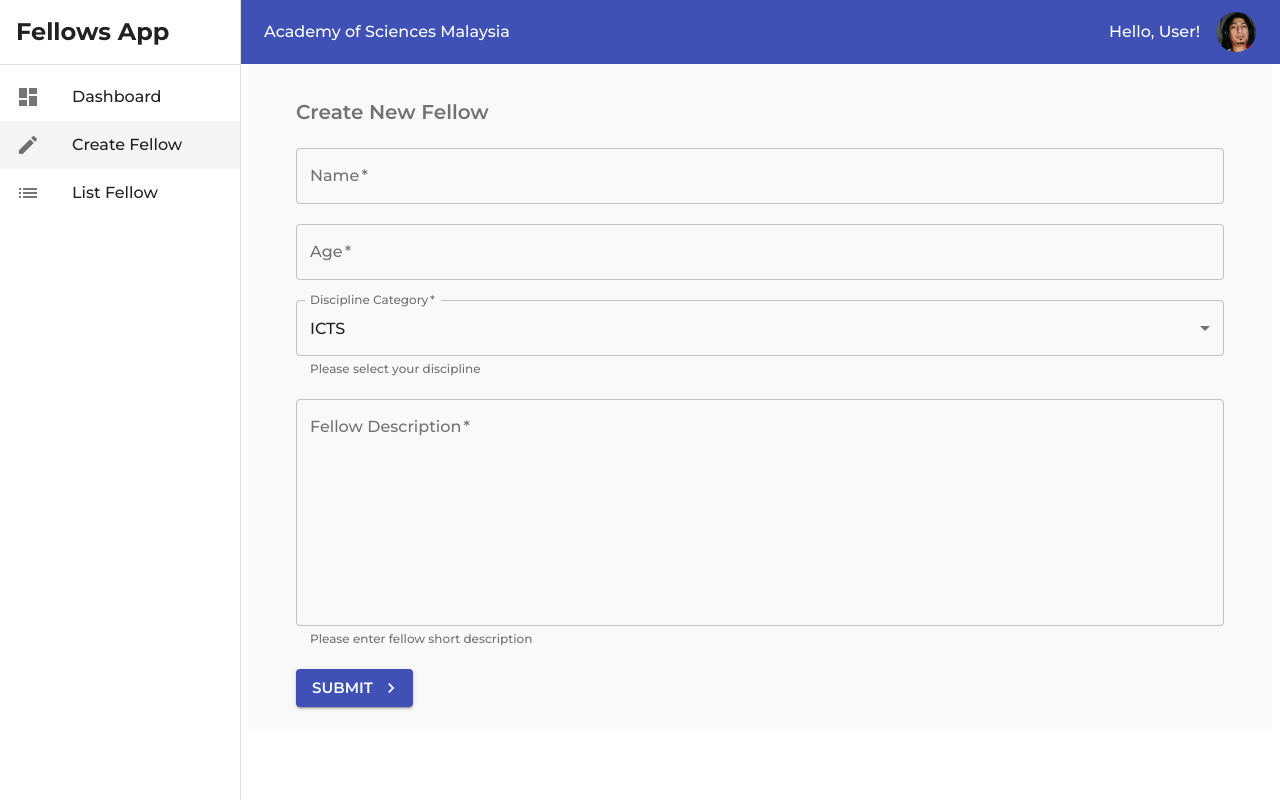
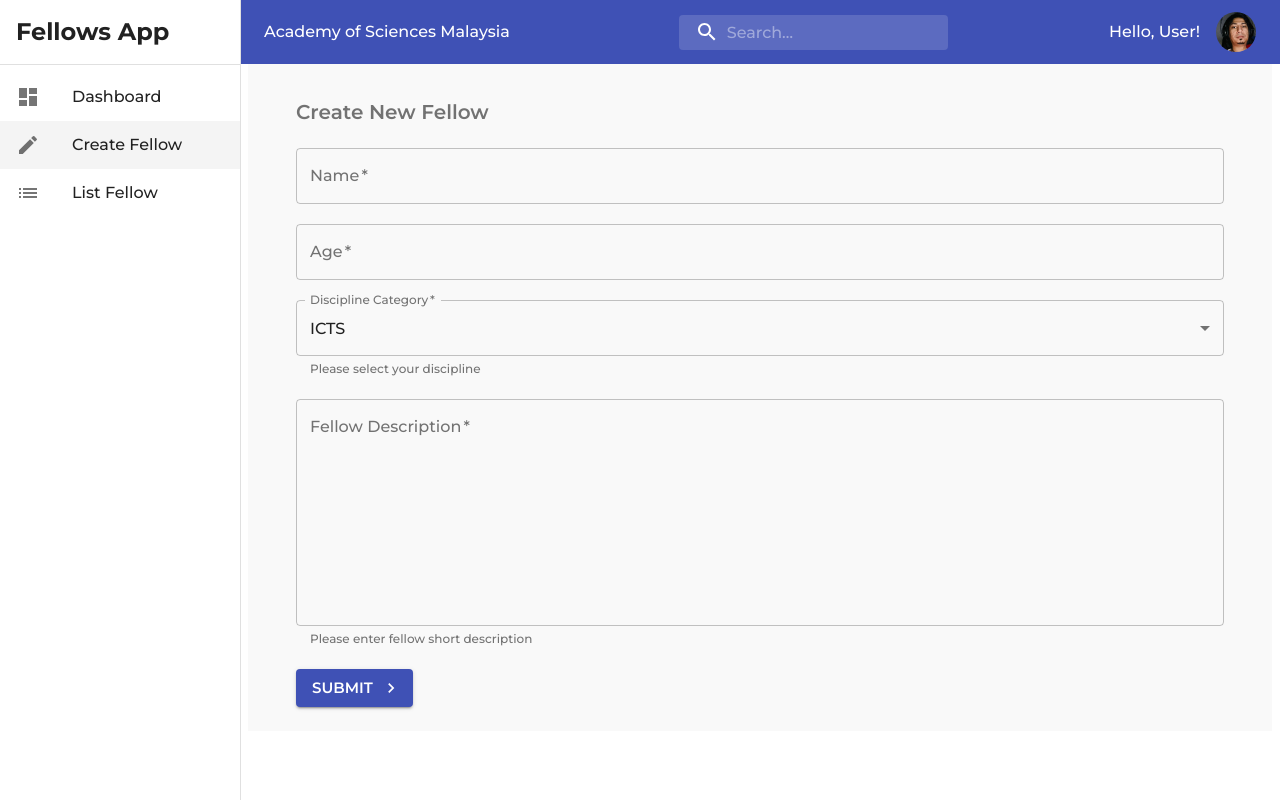
Before and after one commit to HarlicWork/fellows_app, a React (Create React App) app: page /create in a window 1280 px wide. Built offline with nearby package versions, Linux system fonts and the light colour scheme.

Commit message:
change App UI and adding searchbar

```diff
--- a/data/db.json
+++ b/data/db.json
@@ -15,25 +15,18 @@
       "id": 2
     },
     {
-      "name": "Alexis Sanches",
-      "age": "35",
+      "name": "ates",
+      "age": "123",
       "selectDisc": "STDI",
-      "desc": "Sed ut perspiciatis unde omnis iste natus error sit voluptatem accusantium doloremque laudantium, totam rem aperiam, eaque ipsa quae ab illo inventore veritatis et quasi architecto beatae vitae dicta sunt explicabo. Nemo enim ipsam voluptatem quia voluptas sit aspernatur aut odit aut fugit, sed quia consequuntur magni dolores eos qui ratione voluptatem sequi nesciunt. Neque porro quisquam est, qui dolorem ipsum quia dolor sit amet, consectetur, adipisci velit, sed quia non numquam eius modi tempora incidunt ut labore et dolore magnam aliquam quaerat voluptatem.",
-      "id": 5
+      "desc": "asdsadsa",
+      "id": 3
     },
     {
-      "name": "Christiano Ronaldo",
-      "age": "36",
-      "selectDisc": "ES",
-      "desc": "At vero eos et accusamus et iusto odio dignissimos ducimus qui blanditiis praesentium voluptatum deleniti atque corrupti quos dolores et quas molestias excepturi sint occaecati cupiditate non provident, similique sunt in culpa qui officia deserunt mollitia animi, id est laborum et dolorum fuga.",
-      "id": 6
-    },
-    {
-      "name": "Mason Mount",
-      "age": "27",
-      "selectDisc": "MHS",
-      "desc": "Lorem ipsum dolor sit amet, consectetur adipiscing elit, sed do eiusmod tempor incididunt ut labore et dolore magna aliqua. Ut enim ad minim veniam, quis nostrud exercitation ullamco laboris nisi ut aliquip ex ea commodo consequat. Duis aute irure dolor in reprehenderit in voluptate velit esse cillum dolore eu fugiat nulla pariatur. Excepteur sint occaecat cupidatat non proident, sunt in culpa qui officia deserunt mollit anim id est laborum.",
-      "id": 7
+      "name": "TEst",
+      "age": "12",
+      "selectDisc": "ICTS",
+      "desc": "asdsad",
+      "id": 4
     }
   ]
 }
--- /dev/null
+++ b/src/components/AppInput.js
@@ -0,0 +1,35 @@
+import TextField from "@material-ui/core/TextField";
+import { makeStyles } from "@material-ui/core";
+
+const useStyles = makeStyles({
+  field: {
+    marginTop: 20,
+    marginBottom: 20,
+    display: "flex",
+  },
+});
+
+const AppInput = (props) => {
+  const classes = useStyles();
+  return (
+    <TextField
+      className={classes.field}
+      fullWidth={props.fullWidth}
+      required={props.required}
+      multiline={props.multiline}
+      rows={props.rows}
+      label={props.label}
+      helperText={props.helperText}
+      variant={props.variant}
+      type={props.type}
+      defaultValue={props.defaultValue}
+      color="primary"
+      value={props.value}
+      onChange={props.onChange}
+      error={props.error}
+      inputProps={{ ...props.inputProps }}
+    />
+  );
+};
+
+export default AppInput;
--- /dev/null
+++ b/src/components/AppSelect.js
@@ -0,0 +1,33 @@
+import TextField from "@material-ui/core/TextField";
+import { makeStyles } from "@material-ui/core";
+
+const useStyles = makeStyles({
+  field: {
+    marginTop: 20,
+    marginBottom: 20,
+    display: "flex",
+  },
+});
+
+const AppSelect = (props) => {
+  const classes = useStyles();
+  return (
+    <TextField
+    className={classes.field}
+      label="Discipline Category"
+      variant="outlined"
+      color="primary"
+      required
+      select
+      SelectProps={{
+        native: true,
+      }}
+      helperText="Please select your discipline"
+      onChange={props.onChange}
+    >
+      {props.children}
+    </TextField>
+  );
+};
+
+export default AppSelect;
--- a/src/components/Sidenav.js
+++ b/src/components/Sidenav.js
@@ -1,5 +1,5 @@
 import React from "react";
-import { makeStyles } from "@material-ui/core";
+import { alpha, makeStyles } from "@material-ui/core";
 import Drawer from "@material-ui/core/Drawer";
 import Divider from "@material-ui/core/Divider";
 import Typography from "@material-ui/core/Typography";
@@ -10,9 +10,11 @@ import ListItemText from "@material-ui/core/ListItemText";
 import AppBar from "@material-ui/core/AppBar";
 import Toolbar from "@material-ui/core/Toolbar";
 import Avatar from "@material-ui/core/Avatar";
+import InputBase from "@material-ui/core/InputBase";
 
 //icons
 import DashboardIcon from "@material-ui/icons/Dashboard";
+import SearchIcon from "@material-ui/icons/Search";
 import CreateIcon from "@material-ui/icons/Create";
 import ListIcon from "@material-ui/icons/List";
 import { useHistory, useLocation } from "react-router-dom";
@@ -52,6 +54,46 @@ const useStyles = makeStyles((theme) => {
     avatar: {
       marginLeft: theme.spacing(2),
     },
+    search: {
+      position: "relative",
+      borderRadius: theme.shape.borderRadius,
+      backgroundColor: alpha(theme.palette.common.white, 0.15),
+      "&:hover": {
+        backgroundColor: alpha(theme.palette.common.white, 0.25),
+      },
+      marginRight: theme.spacing(2),
+      marginLeft: 0,
+      width: "100%",
+      [theme.breakpoints.up("sm")]: {
+        marginLeft: theme.spacing(3),
+        width: "auto",
+      },
+    },
+    grow: {
+      flexGrow: 1,
+    },
+    searchIcon: {
+      padding: theme.spacing(0, 2),
+      height: "100%",
+      position: "absolute",
+      pointerEvents: "none",
+      display: "flex",
+      alignItems: "center",
+      justifyContent: "center",
+    },
+    inputRoot: {
+      color: "inherit",
+    },
+    inputInput: {
+      padding: theme.spacing(1, 1, 1, 0),
+      // vertical padding + font size from searchIcon
+      paddingLeft: `calc(1em + ${theme.spacing(4)}px)`,
+      transition: theme.transitions.create("width"),
+      width: "100%",
+      [theme.breakpoints.up("md")]: {
+        width: "20ch",
+      },
+    },
   };
 });
 
@@ -73,6 +115,20 @@ const Sidenav = ({ children }) => {
           <Typography className={classes.asmName}>
             Academy of Sciences Malaysia
           </Typography>
+          <div className={classes.search}>
+            <div className={classes.searchIcon}>
+              <SearchIcon />
+            </div>
+            <InputBase
+              placeholder="Search…"
+              classes={{
+                root: classes.inputRoot,
+                input: classes.inputInput,
+              }}
+              inputProps={{ "aria-label": "search" }}
+            />
+          </div>
+          <div className={classes.grow} />
           <Typography>Hello, User!</Typography>
           <Avatar src="/picture.png" className={classes.avatar} />
         </Toolbar>
--- a/src/pages/CreateFellow.js
+++ b/src/pages/CreateFellow.js
@@ -3,21 +3,12 @@ import { useHistory } from "react-router-dom";
 import Typography from "@material-ui/core/Typography";
 import Container from "@material-ui/core/Container";
 import AppButton from "../components/AppButton";
-import TextField from "@material-ui/core/TextField";
-import { makeStyles } from "@material-ui/core";
 
 import KeyboardArrowRightIcon from "@material-ui/icons/KeyboardArrowRight";
-
-const useStyles = makeStyles({
-  field: {
-    marginTop: 20,
-    marginBottom: 20,
-    display: "flex",
-  },
-});
+import AppInput from "../components/AppInput";
+import AppSelect from "../components/AppSelect";
 
 const CreateFellow = (props) => {
-  const classes = useStyles();
   const history = useHistory();
 
   const [name, setName] = useState("");
@@ -99,64 +90,50 @@ const CreateFellow = (props) => {
       </Typography>
 
       <form noValidate autoComplete="off" onSubmit={submitHandler}>
-        <TextField
-          className={classes.field}
+        <AppInput
           label="Name"
           variant="outlined"
-          color="primary"
-          fullWidth
-          required
+          required="true"
           value={name}
           onChange={(e) => setName(e.target.value)}
           error={nameIsValid}
         />
 
-        <TextField
-          className={classes.field}
+        <AppInput
           label="Age"
-          type="number"
           variant="outlined"
-          color="primary"
-          min={0}
-          required
           value={age}
           onChange={(e) => setAge(e.target.value)}
           error={ageIsValid}
+          required="true"
+          defaultValue="1"
+          inputProps={{
+            type: "number",
+            min: "1",
+            max: "120",
+            step: "1",
+          }}
         />
 
-        <TextField
-          className={classes.field}
-          label="Discipline Category"
-          variant="outlined"
-          color="primary"
-          required
-          select
-          SelectProps={{
-            native: true,
-          }}
-          helperText="Please select your discipline"
-          onChange={(e) => setSelectDisc(e.target.value)}
-        >
+        <AppSelect onChange={(e) => setSelectDisc(e.target.value)}>
           {discType.map((option) => (
             <option key={option.value} value={option.value}>
               {option.value}
             </option>
           ))}
-        </TextField>
+        </AppSelect>
 
-        <TextField
-          className={classes.field}
+        <AppInput
           label="Fellow Description"
           variant="outlined"
-          color="primary"
-          multiline
-          rows={10}
-          fullWidth
-          helperText="Please enter fellow short description"
-          required
+          required="true"
+          multiline="true"
+          rows="10"
+          fullWidth="true"
           value={desc}
           onChange={(e) => setDesc(e.target.value)}
           error={descIsValid}
+          helperText="Please enter fellow short description"
         />
 
         <AppButton
```
